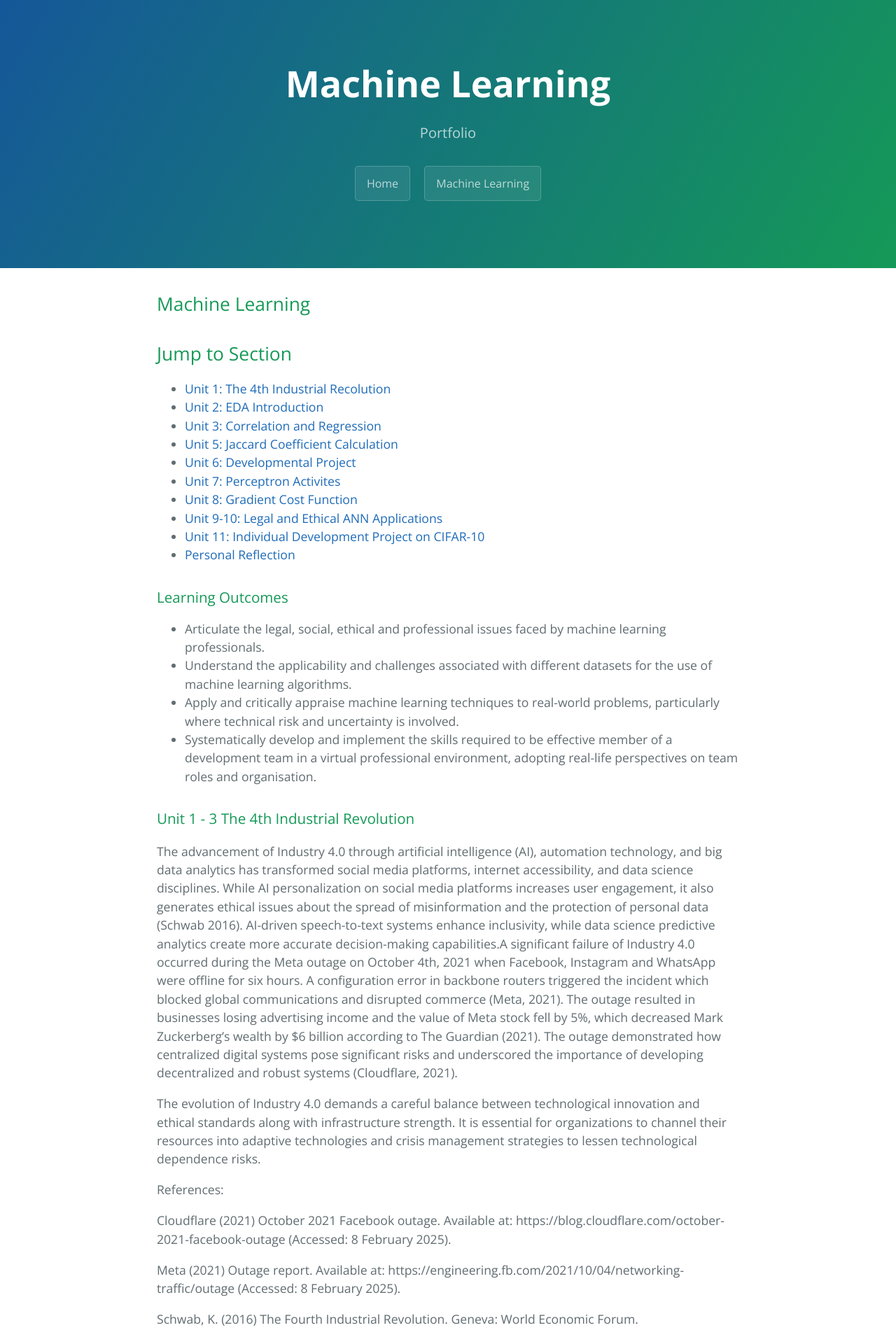
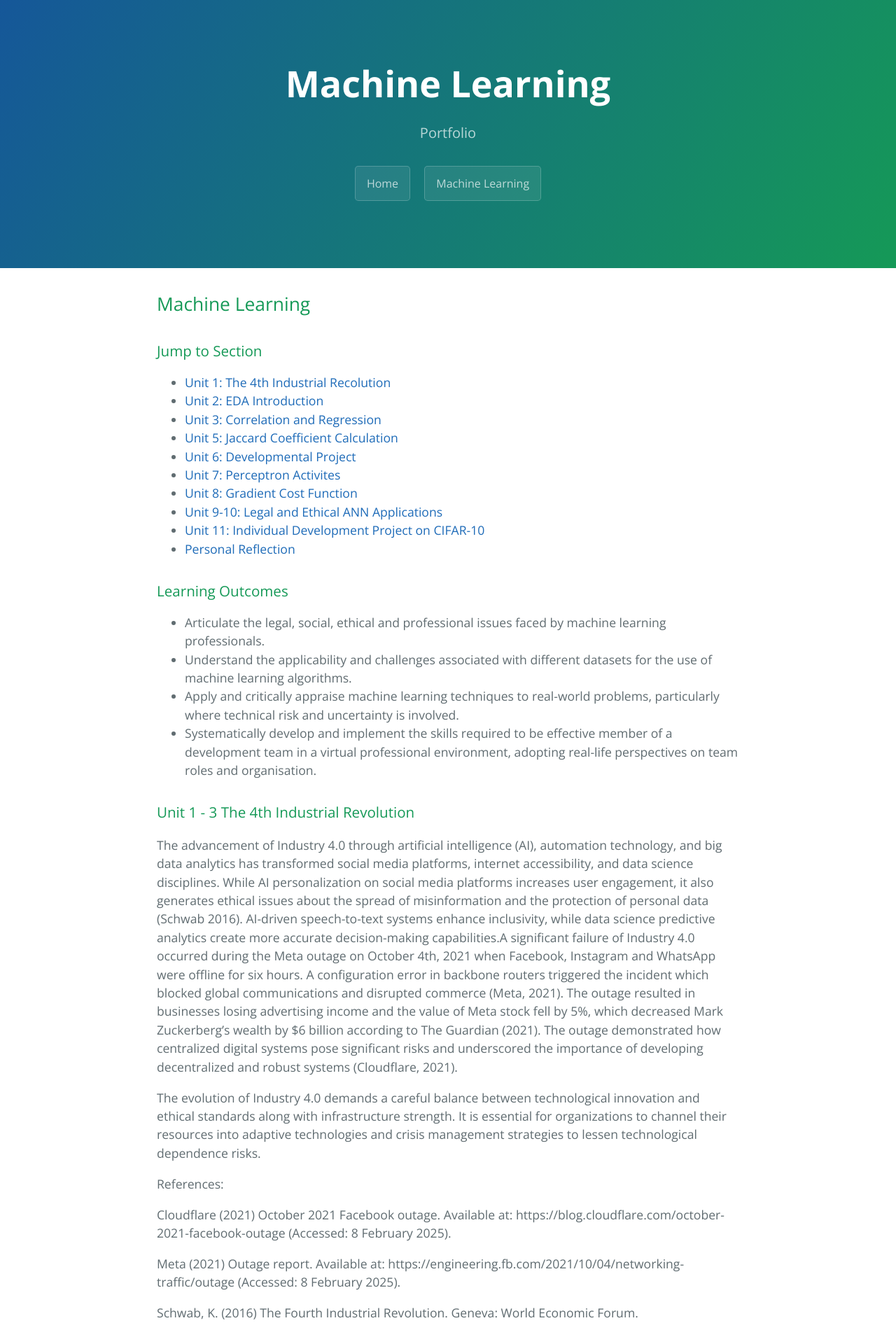
Before and after one commit to matilda-nilsson/matilda-nilsson.github.io, a Jekyll site: the page built from ml.md, in a window 1280 px wide. Shown: the top 1910 px of the page at 70% size. Built offline with Jekyll 4.4.1, drawn with Linux system fonts in a browser that asks for light colours; our own code applies the rules of GitHub Pages for plain Markdown files.

Commit message:
Update ml.md

```diff
--- a/ml.md
+++ b/ml.md
@@ -1,6 +1,6 @@
 ## Machine Learning
 
-## Jump to Section
+### Jump to Section
 
 - [Unit 1: The 4th Industrial Recolution](#unit1)
 - [Unit 2: EDA Introduction](#unit2)
```
